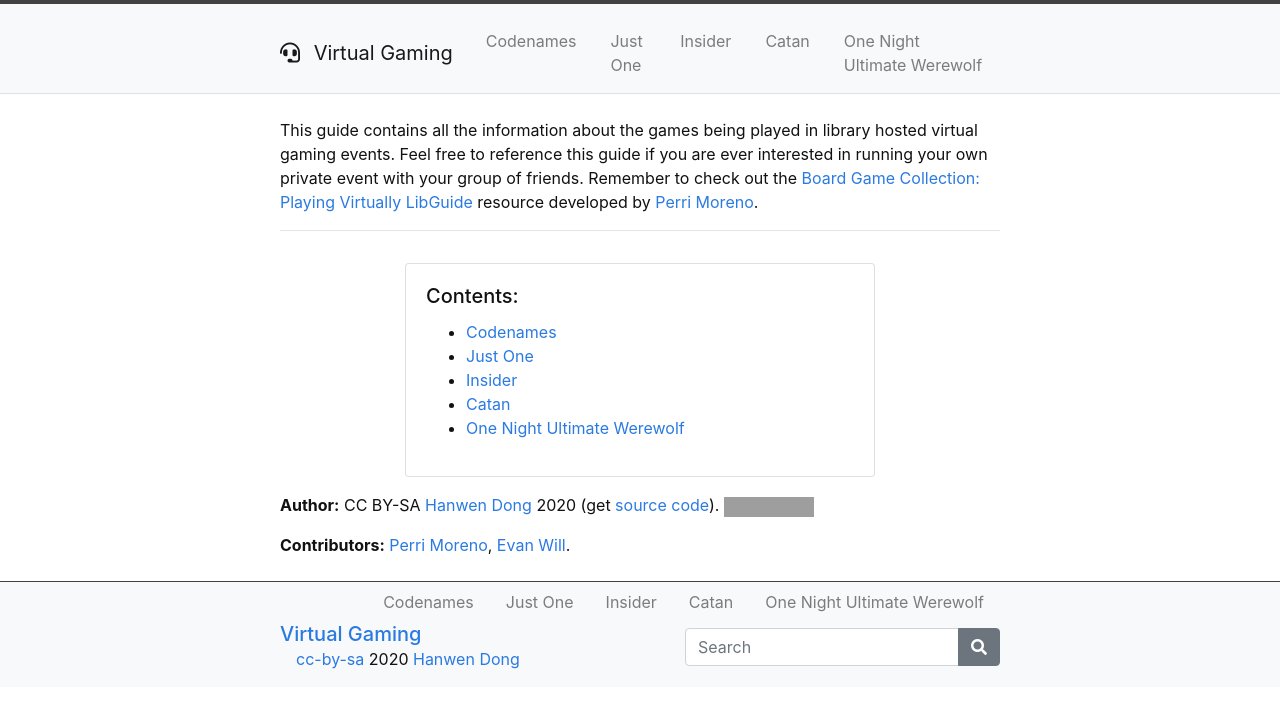
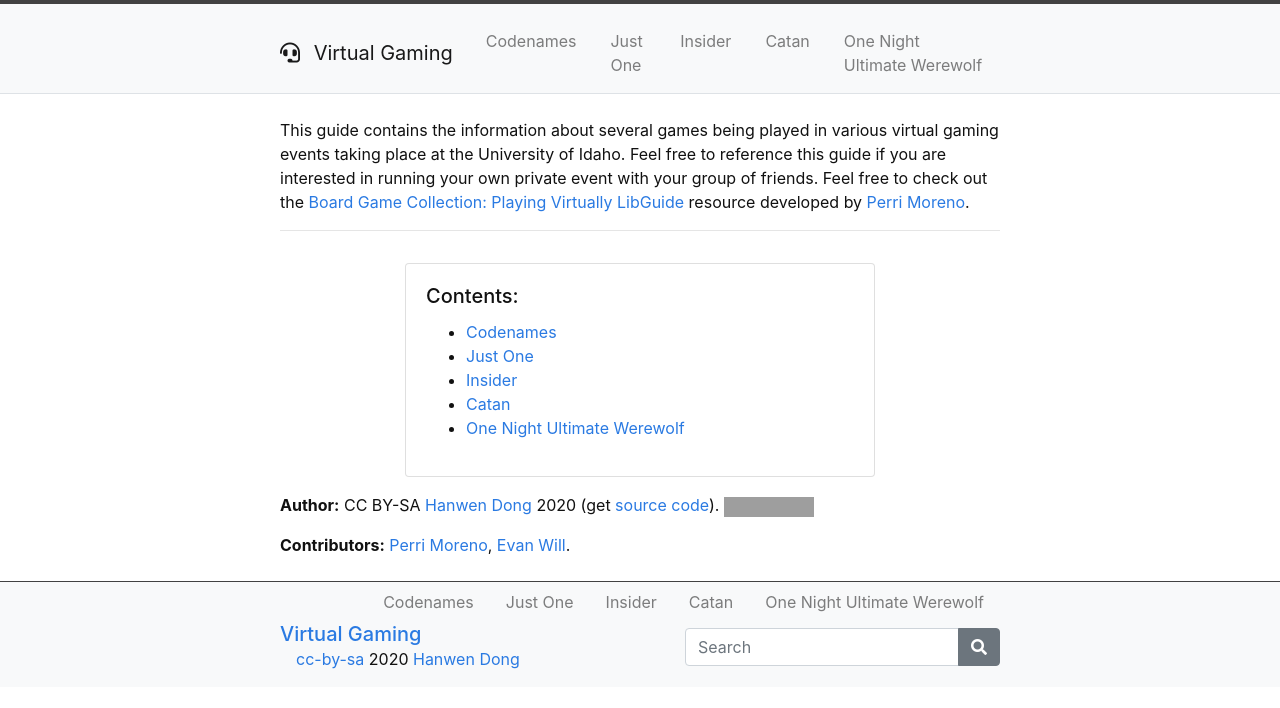
Before and after one commit to hanwendong1/VirtualGaming, a Jekyll site: the page built from index.md, in a window 1280 px wide. Shown: the top 708 px of the page. Built offline with Jekyll 4.4.1, drawn with Linux system fonts in a browser that asks for light colours; grey boxes are pictures that could not be loaded.

Commit message:
Update index.md

```diff
--- a/index.md
+++ b/index.md
@@ -3,7 +3,7 @@
 layout: default
 ---
 
-This guide contains all the information about the games being played in library hosted virtual gaming events. Feel free to reference this guide if you are ever interested in running your own private event with your group of friends. Remember to check out the [Board Game Collection: Playing Virtually LibGuide](https://libguides.uidaho.edu/Games/virtual) resource developed by <a href = "mailto: pmoreno@uidaho.edu">Perri Moreno</a>.
+This guide contains the information about several games being played in various virtual gaming events taking place at the University of Idaho. Feel free to reference this guide if you are interested in running your own private event with your group of friends. Feel free to check out the [Board Game Collection: Playing Virtually LibGuide](https://libguides.uidaho.edu/Games/virtual) resource developed by <a href = "mailto: pmoreno@uidaho.edu">Perri Moreno</a>.
 
 
 ------
```
